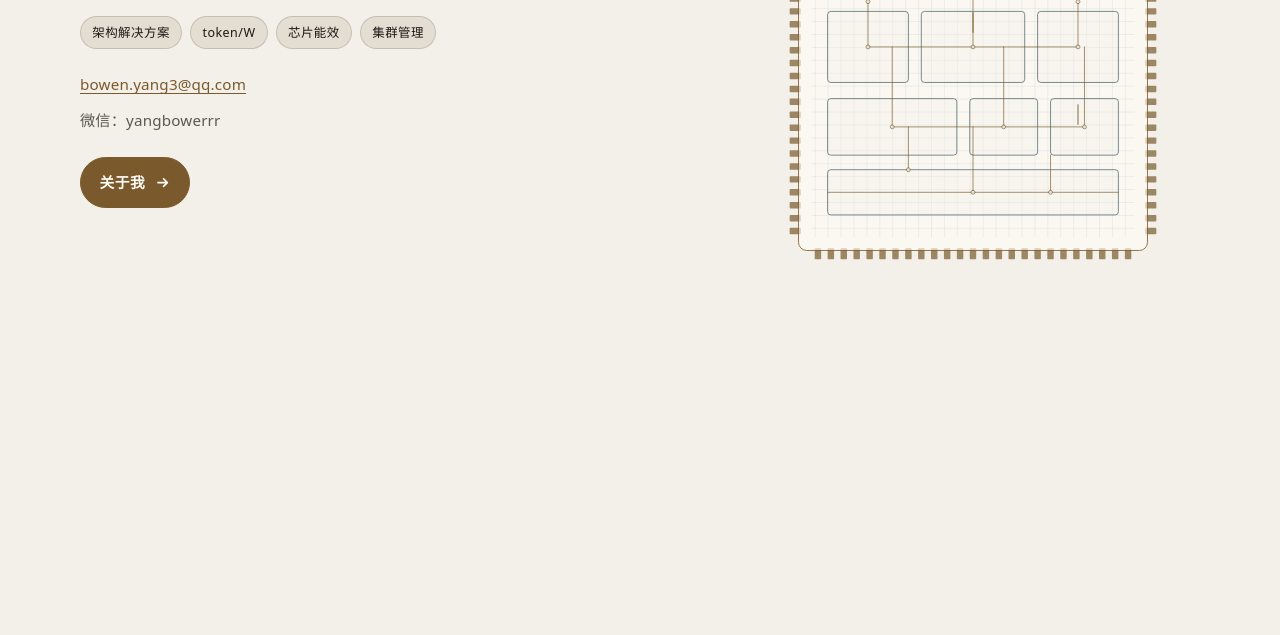
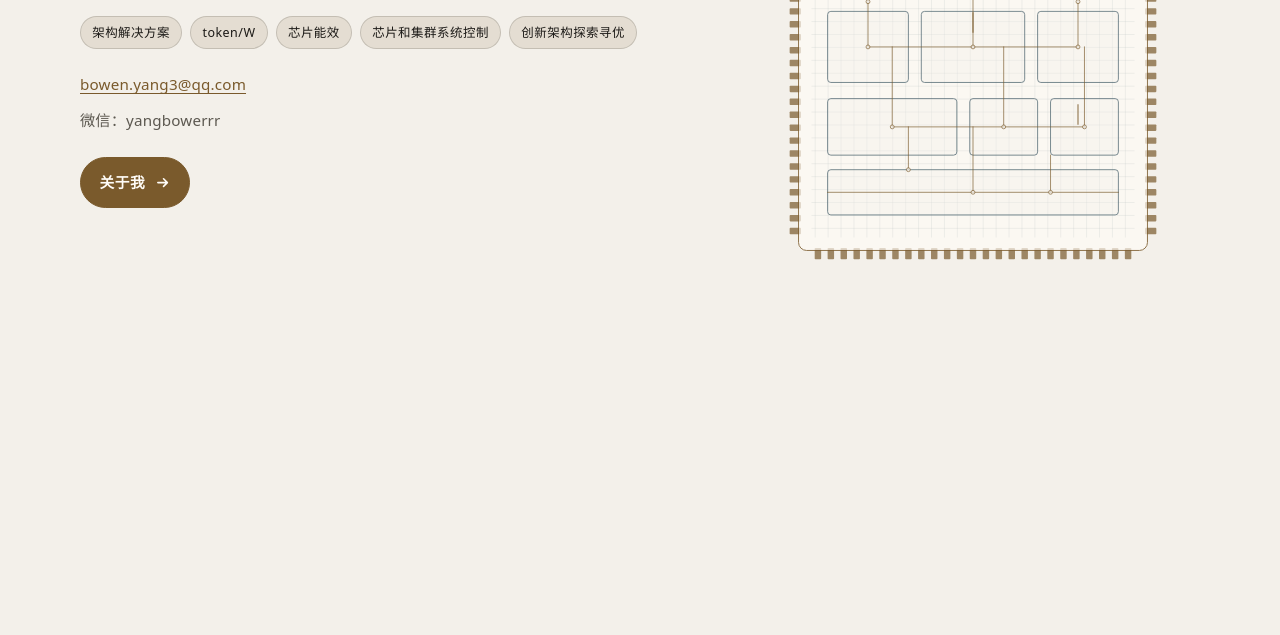
Before and after one commit to Booowennn/bowen-personal-site, a plain HTML site: page index.html in a window 1280 px wide. Shown: the part 165-800 px from the top of the page. Drawn offline with Linux system fonts and the light colour scheme.

Commit message:
Update homepage tags for system control and architecture exploration
Replace 集群管理 with 芯片和集群系统控制, then add 创新架构探索寻优. Leave the rest of the card and About unchanged.

```diff
--- a/index.html
+++ b/index.html
@@ -1013,7 +1013,8 @@ footer.site p { margin: 0; }
           <li>架构解决方案</li>
           <li>token/W</li>
           <li>芯片能效</li>
-          <li>集群管理</li>
+          <li>芯片和集群系统控制</li>
+          <li>创新架构探索寻优</li>
         </ul>
         <div class="contact-details" aria-label="联系方式">
           <a href="mailto:bowen.yang3@qq.com">bowen.yang3@qq.com</a>
```
